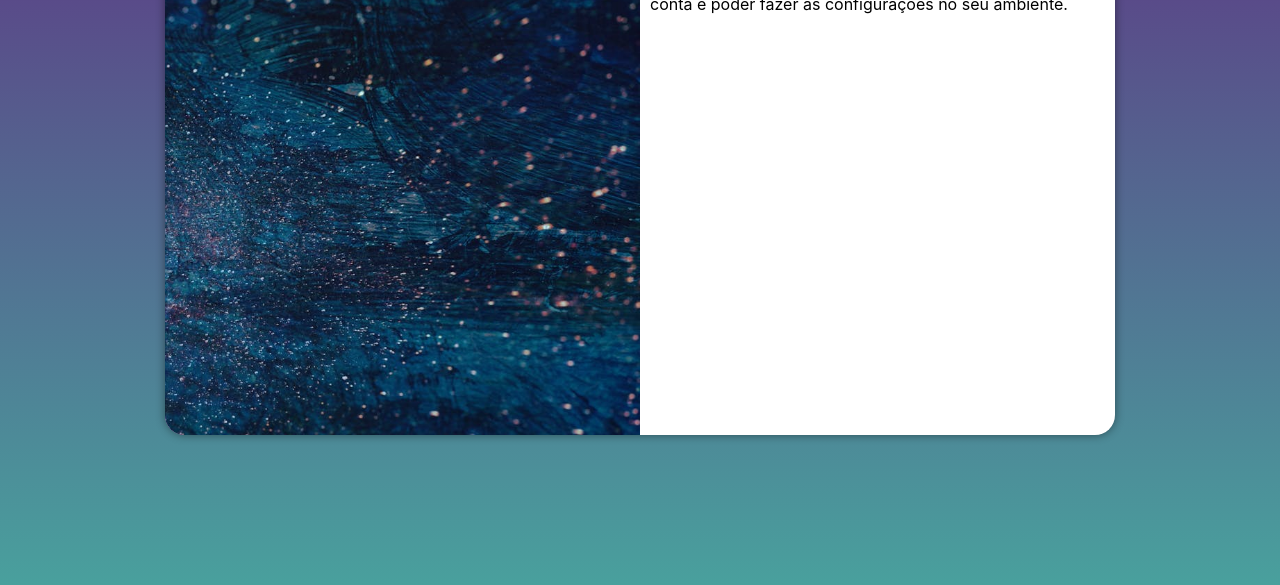
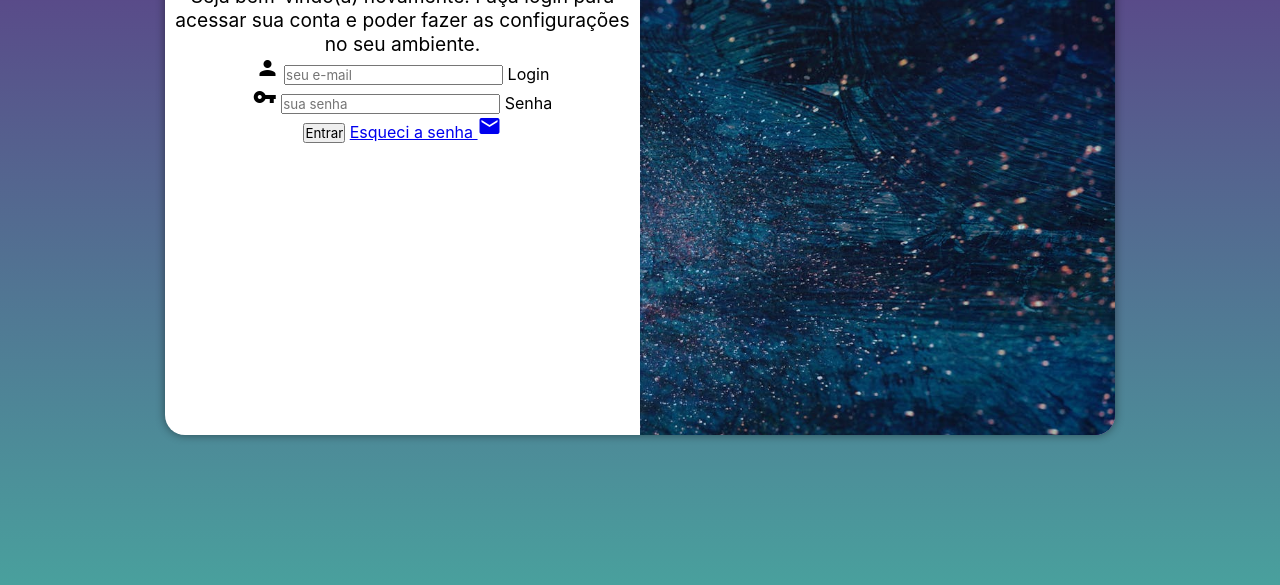
Before and after one commit to wandderley/projeto-login, a plain HTML site: page index.html in a window 1280 px wide. Shown: the part 215-800 px from the top of the page. Drawn offline with Linux system fonts and the light colour scheme.

Commit message:
adicionei o formulário

```diff
--- a/estilos/media-query.css
+++ b/estilos/media-query.css
@@ -29,6 +29,7 @@ TV: acima de 1200px
         width: 70%;
         height: 100%;
     }
+
 }
 
 @media screen and (min-width: 992px) {
@@ -41,7 +42,7 @@ TV: acima de 1200px
     }
 
     section#login > div#imagem {
-        float: left;
+        float: right;
         width: 50%;
         height: 100%;
     }
@@ -51,4 +52,12 @@ TV: acima de 1200px
         width: 50%
     }
 
+    div#formulario > h1 {
+        font-size: 2em;
+    }
+
+    div#formulario > p {
+        font-size: 1.2em;
+    }
+
 }
--- a/estilos/style.css
+++ b/estilos/style.css
@@ -59,5 +59,13 @@ section > div#imagem {
 section#login > div#formulario {
     display: block;
     padding: 10px;
+}
 
+div#formulario {
+    text-align: center;
+    margin-bottom: 10px;
 }
+
+div#formulario > p {
+    font-size: 0.8em;
+}
--- a/index.html
+++ b/index.html
@@ -4,6 +4,8 @@
     <meta charset="UTF-8">
     <meta name="viewport" content="width=device-width, initial-scale=1.0">
     <title>Login</title>
+    <link href="https://fonts.googleapis.com/icon?family=Material+Icons"
+      rel="stylesheet">
     <link rel="stylesheet" href="estilos/style.css">
     <link rel="stylesheet" href="estilos/media-query.css">
 </head>
@@ -16,8 +18,21 @@
             <div id="formulario">
                 <h1>Login</h1>
                 <p>Seja bem-vindo(a) novamente. Faça login para acessar sua conta e poder fazer as configurações no seu ambiente.</p>
-                <form action="login.php" method="post">
-
+                <form action="login.php" method="post" autocomplete="on">
+                    <div class="campo">
+                        <span class="material-icons">person</span>
+                        <input type="email" name="login" id="ilogin" placeholder="seu e-mail" autocomplete="email" required maxlength="30">
+                        <label for="ilogin">Login</label>
+                    </div>
+                    <div class="campo">
+                        <span class="material-icons">vpn_key</span>
+                        <input type="password" name="senha" id="isenha" placeholder="sua senha" autocomplete="current-password" required minlength="8" maxlength="20">
+                        <label for="isenha">Senha</label>
+                    </div>
+                    <input type="submit" value="Entrar">
+                    <a href="esqueci.html">
+                        Esqueci a senha <span class="material-icons">mail</span>
+                    </a>
                 </form>
             </div>
         </section>
```
